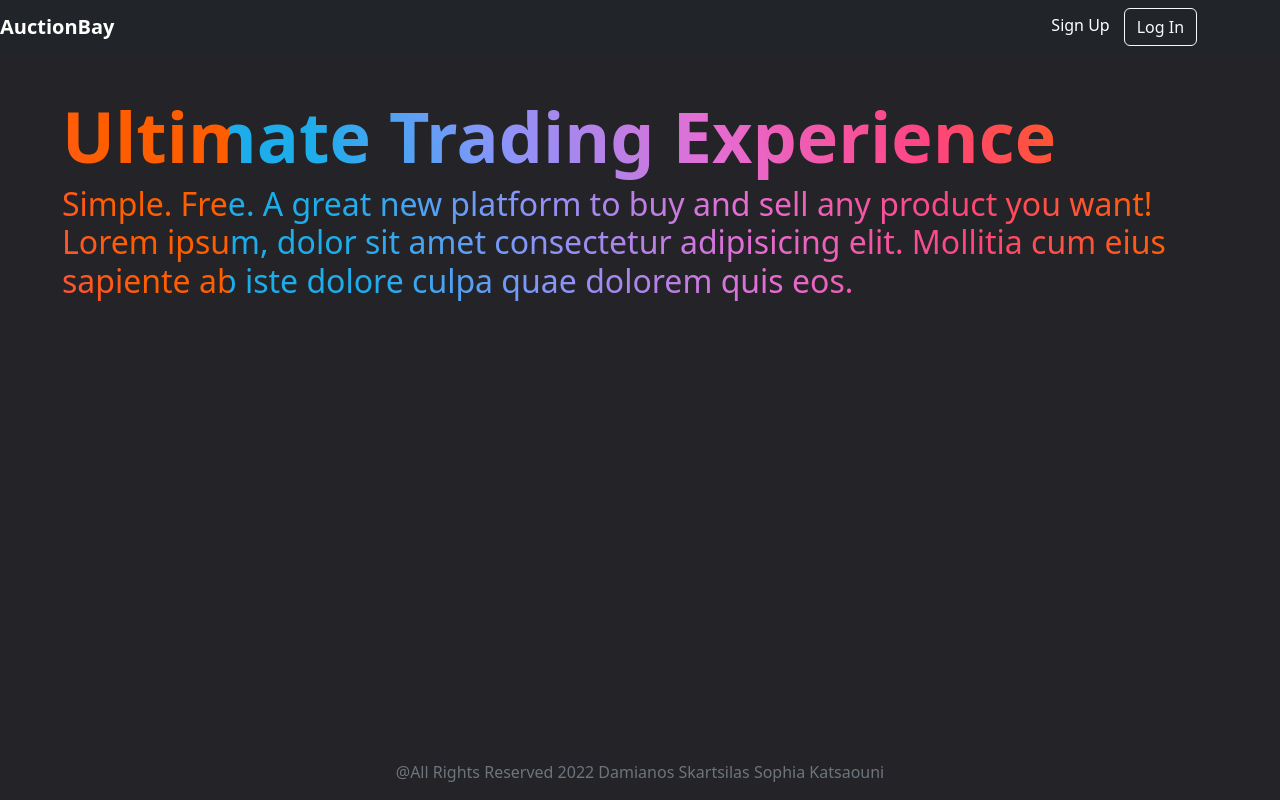
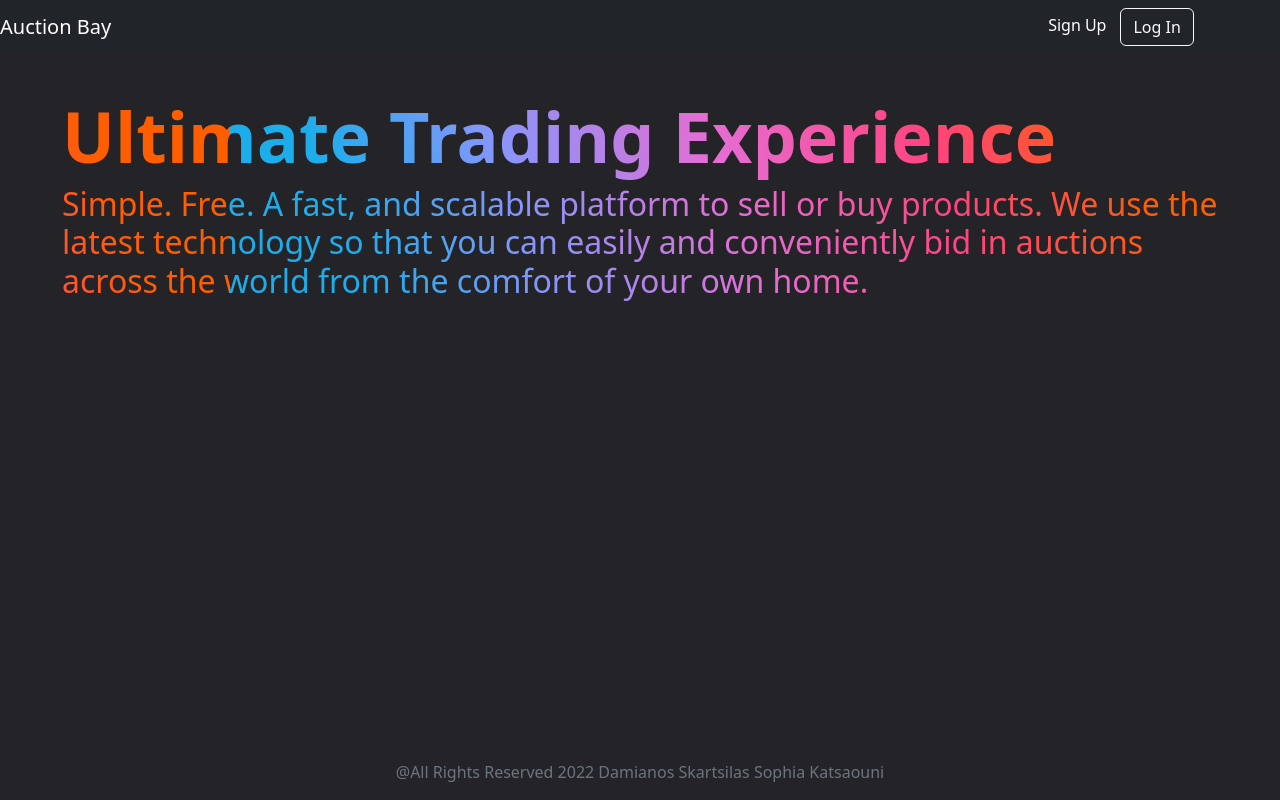
Before and after one commit to sofiaKats/auction-website, a React (Create React App) app in the folder frontend/: page / in a window 1280 px wide. Built offline with nearby package versions, Linux system fonts and the light colour scheme.

Commit message:
welcome page css html all done

```diff
--- a/frontend/src/App.css
+++ b/frontend/src/App.css
@@ -1,10 +1,5 @@
 html, body {
   background-color: #242428;
-}
-
-.navbar-brand {
-  font-weight: 700;
-
 }
 
 .button {
--- a/frontend/src/components/Homepage/HomeComponent.jsx
+++ b/frontend/src/components/Homepage/HomeComponent.jsx
@@ -6,7 +6,7 @@ class HomeComponent extends Component {
             <div className='HomePage'>
                 <p>Ultimate Trading Experience</p>
                 <span>
-                    <h2>Simple. Free. A great new platform to buy and sell any product you want! Lorem ipsum, dolor sit amet consectetur adipisicing elit. Mollitia cum eius sapiente ab iste dolore culpa quae dolorem quis eos.</h2>
+                    <h2>Simple. Free. A fast, and scalable platform to sell or buy products. We use the latest technology so that you can easily and conveniently bid in auctions across the world from the comfort of your own home.</h2>
                 </span>
             </div>
         );
--- a/frontend/src/components/Homepage/NavbarComponent.jsx
+++ b/frontend/src/components/Homepage/NavbarComponent.jsx
@@ -15,7 +15,7 @@ class NavbarComponent extends Component {
             <div>
                 <header>
                     <nav className="navbar navbar-expand navbar-dark bg-dark">
-                        <div><a href="#" className="navbar-brand">AuctionBay</a></div>
+                        <div><a href="#" className="navbar-brand">Auction Bay</a></div>
                         <div class="col-sm-10" align="right">
                             <button class="button" type="button" >Sign Up</button>
                             <button class="btn btn-outline-light my-2 my-sm-0" type="button">Log In</button>
```
